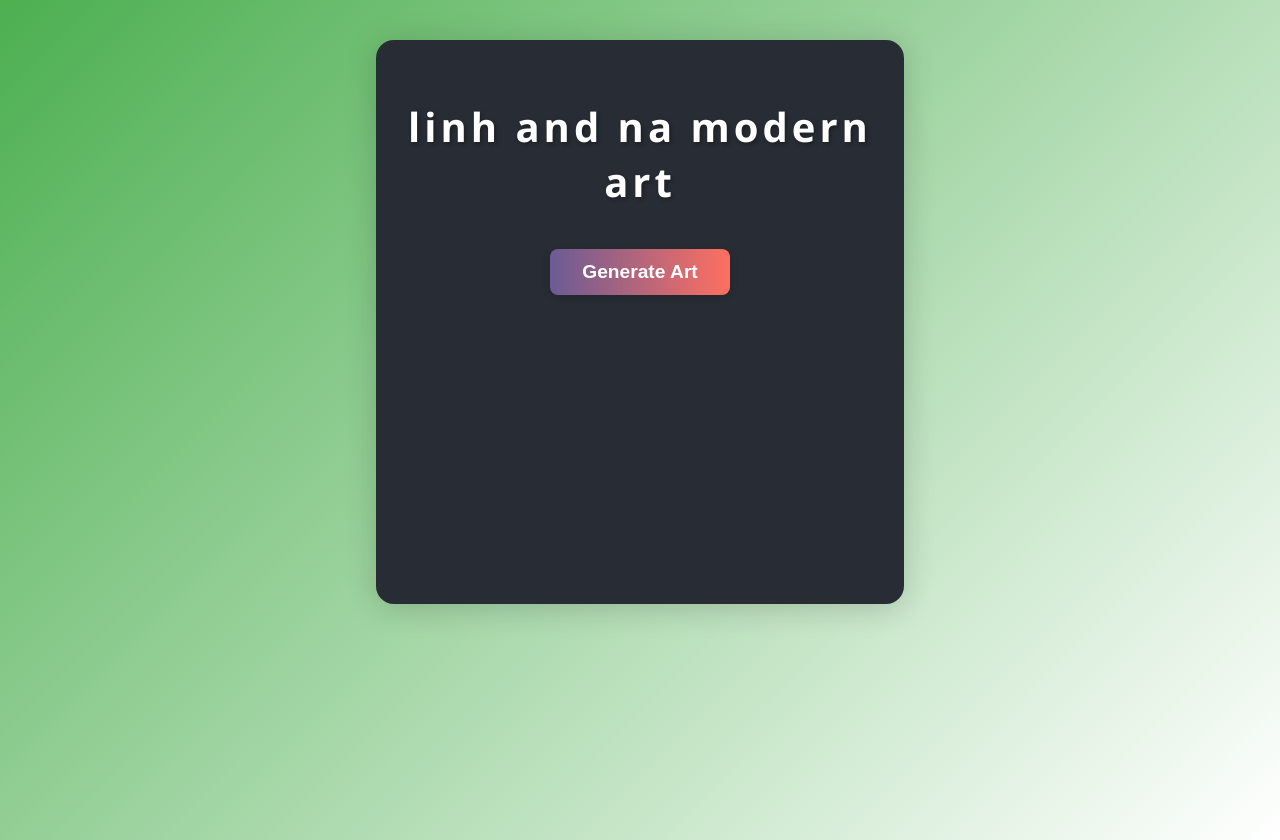
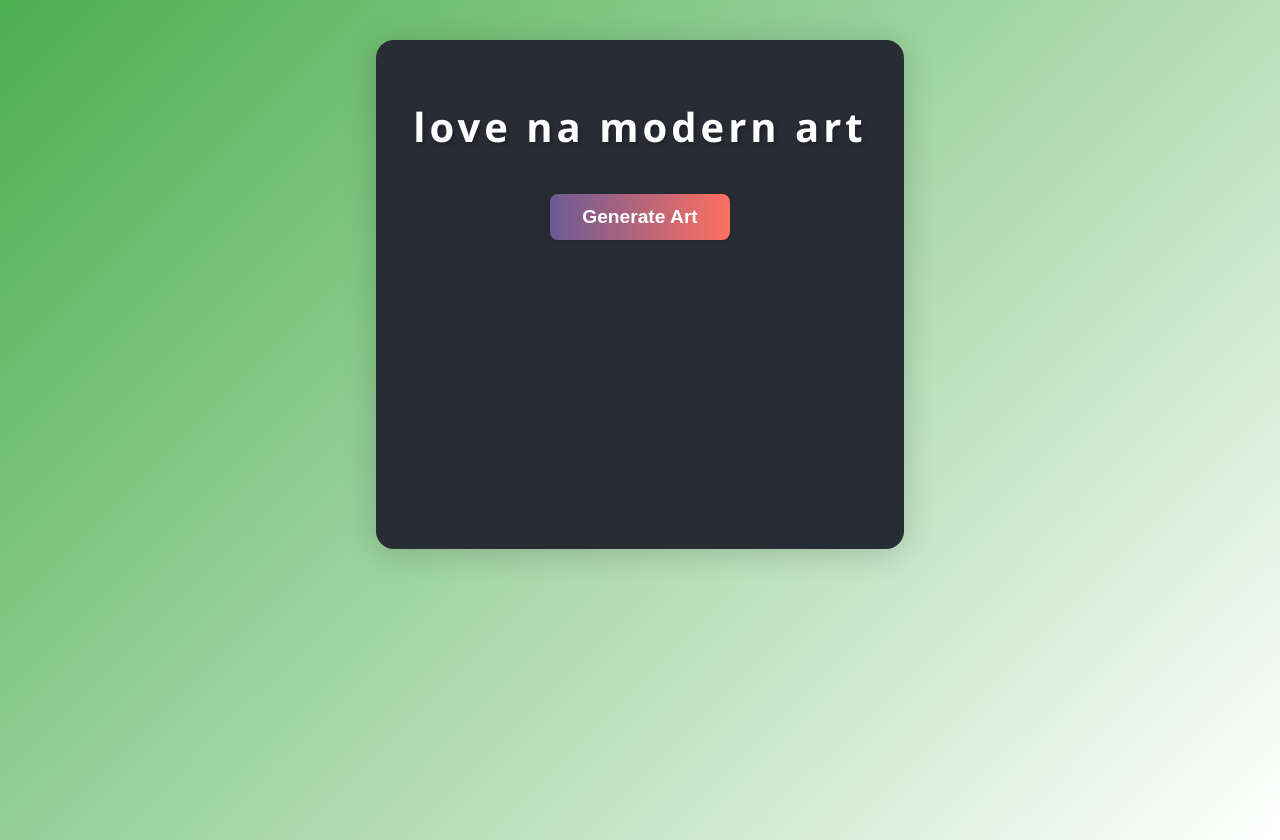
Before and after one commit to leizard/modern-art, a website: page index.html in a window 1280 px wide. Drawn offline with Linux system fonts and the light colour scheme.

Commit message:
change title

```diff
--- a/index.html
+++ b/index.html
@@ -8,7 +8,7 @@
 </head>
 <body>
   <div class="container">
-    <h1>Linh and Na Modern Art</h1>
+    <h1>Love Na Modern Art</h1>
     <button id="generate-btn">Generate Art</button>
     <div id="shape-container"></div>
     <h2 id="art-name"></h2>
```
